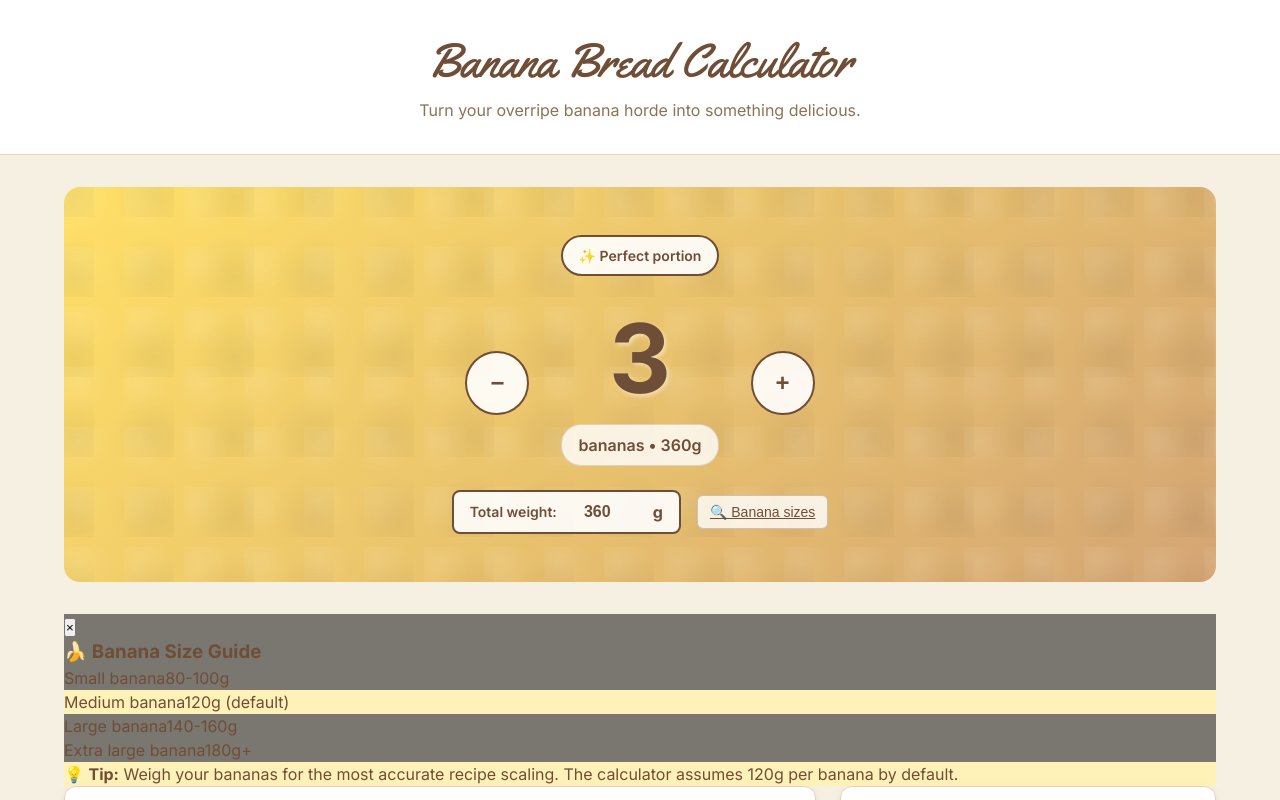
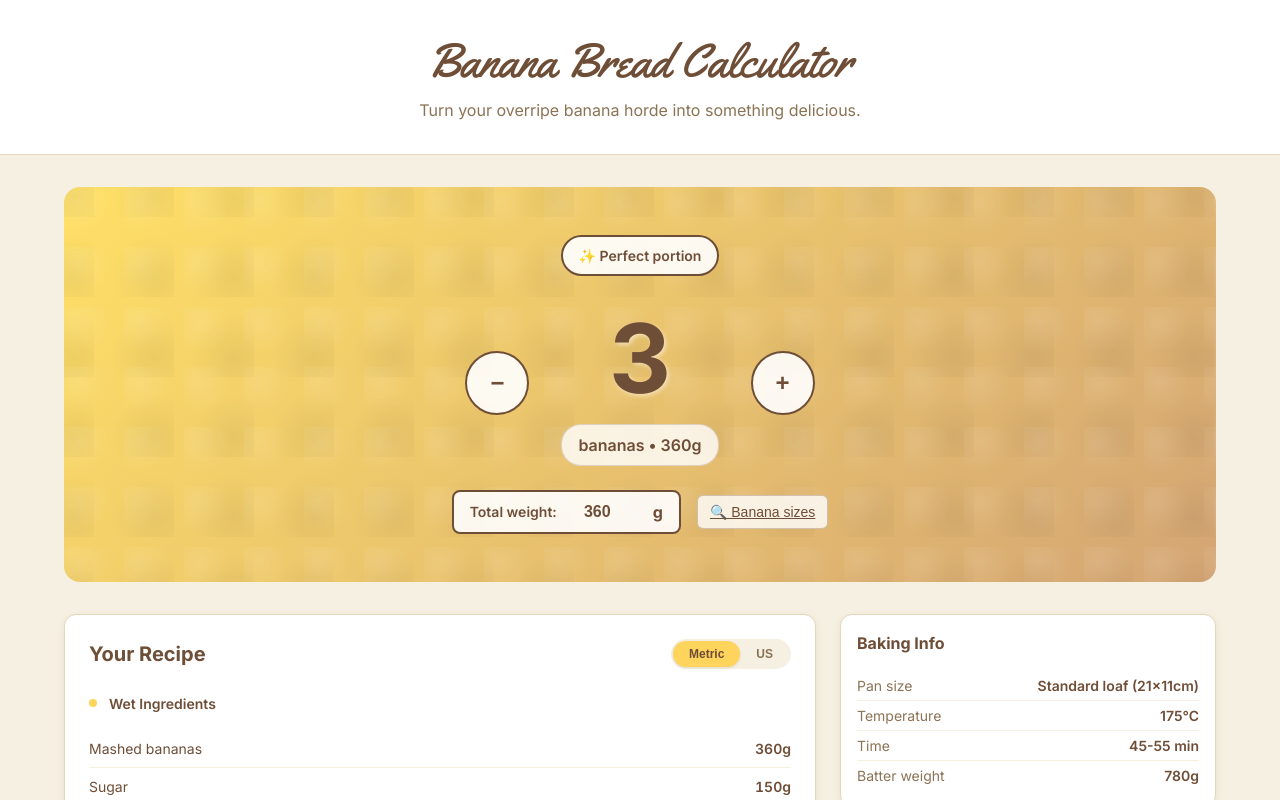
Before and after one commit to titania-nz/banana-bread-calculator, a React (Vite) app: page / in a window 1280 px wide. Both pictures are taken after a click on the button "🔍 Banana sizes". Shown: the top 800 px of the page. Built offline with nearby package versions, Linux system fonts and the light colour scheme.

Commit message:
Fix banana size modal to be a proper standalone popup

```diff
--- a/src/App.tsx
+++ b/src/App.tsx
@@ -380,49 +380,6 @@ export default function App() {
           )}
         </section>
 
-        {/* Banana Size Help Modal */}
-        {showBananaSizeHelp && (
-          <div className="fixed inset-0 z-50 flex items-center justify-center p-4" style={{ backgroundColor: 'rgba(0, 0, 0, 0.5)' }}>
-            <div
-              className="absolute inset-0"
-              onClick={() => setShowBananaSizeHelp(false)}
-            />
-            <div className="relative bg-white rounded-xl p-6 max-w-md w-full shadow-xl border border-gray-200 z-10" style={{ maxHeight: '80vh', overflowY: 'auto' }}>
-              <button
-                onClick={() => setShowBananaSizeHelp(false)}
-                className="absolute top-4 right-4 w-8 h-8 flex items-center justify-center rounded-full hover:bg-gray-100 text-gray-500 hover:text-gray-700 transition-colors"
-                aria-label="Close banana size guide"
-              >
-                <span className="text-xl leading-none">×</span>
-              </button>
-              <h3 className="text-xl font-bold mb-6 pr-8" style={{ color: '#6F4E37' }}>🍌 Banana Size Guide</h3>
-              <div className="space-y-3 text-sm">
-                <div className="flex justify-between items-center py-3 border-b" style={{ borderColor: '#F5F0E1' }}>
-                  <span className="font-medium" style={{ color: '#6F4E37' }}>Small banana</span>
-                  <span className="text-gray-600 font-mono">80-100g</span>
-                </div>
-                <div className="flex justify-between items-center py-3 border-b -mx-2 px-2 rounded" style={{ borderColor: '#F5F0E1', backgroundColor: '#FFF2B8' }}>
-                  <span className="font-medium" style={{ color: '#6F4E37' }}>Medium banana</span>
-                  <span className="font-mono font-semibold" style={{ color: '#6F4E37' }}>120g (default)</span>
-                </div>
-                <div className="flex justify-between items-center py-3 border-b" style={{ borderColor: '#F5F0E1' }}>
-                  <span className="font-medium" style={{ color: '#6F4E37' }}>Large banana</span>
-                  <span className="text-gray-600 font-mono">140-160g</span>
-                </div>
-                <div className="flex justify-between items-center py-3">
-                  <span className="font-medium" style={{ color: '#6F4E37' }}>Extra large banana</span>
-                  <span className="text-gray-600 font-mono">180g+</span>
-                </div>
-              </div>
-              <div className="mt-6 p-4 rounded-lg border" style={{ backgroundColor: '#FFF2B8', borderColor: '#FFD45C' }}>
-                <p className="text-sm leading-relaxed" style={{ color: '#6F4E37' }}>
-                  💡 <strong>Tip:</strong> Weigh your bananas for the most accurate recipe scaling.
-                  The calculator assumes 120g per banana by default.
-                </p>
-              </div>
-            </div>
-          </div>
-        )}
 
         {/* Main Content */}
         <div className="main-content">
@@ -622,6 +579,60 @@ export default function App() {
         </div>
       </div>
 
+      {/* Banana Size Help Modal - Outside container for proper overlay */}
+      {showBananaSizeHelp && (
+        <div
+          className="fixed inset-0 z-50 flex items-center justify-center p-4"
+          style={{ backgroundColor: 'rgba(0, 0, 0, 0.5)' }}
+        >
+          <div
+            className="absolute inset-0"
+            onClick={() => setShowBananaSizeHelp(false)}
+          />
+          <div
+            className="relative bg-white rounded-xl p-6 max-w-md w-full shadow-xl border border-gray-200 z-10"
+            style={{ maxHeight: '80vh', overflowY: 'auto' }}
+          >
+            <button
+              onClick={() => setShowBananaSizeHelp(false)}
+              className="absolute top-4 right-4 w-8 h-8 flex items-center justify-center rounded-full hover:bg-gray-100 text-gray-500 hover:text-gray-700 transition-colors"
+              aria-label="Close banana size guide"
+            >
+              <span className="text-xl leading-none">×</span>
+            </button>
+            <h3 className="text-xl font-bold mb-6 pr-8" style={{ color: '#6F4E37' }}>
+              🍌 Banana Size Guide
+            </h3>
+            <div className="space-y-3 text-sm">
+              <div className="flex justify-between items-center py-3 border-b" style={{ borderColor: '#F5F0E1' }}>
+                <span className="font-medium" style={{ color: '#6F4E37' }}>Small banana</span>
+                <span className="text-gray-600 font-mono">80-100g</span>
+              </div>
+              <div
+                className="flex justify-between items-center py-3 border-b -mx-2 px-2 rounded"
+                style={{ borderColor: '#F5F0E1', backgroundColor: '#FFF2B8' }}
+              >
+                <span className="font-medium" style={{ color: '#6F4E37' }}>Medium banana</span>
+                <span className="font-mono font-semibold" style={{ color: '#6F4E37' }}>120g (default)</span>
+              </div>
+              <div className="flex justify-between items-center py-3 border-b" style={{ borderColor: '#F5F0E1' }}>
+                <span className="font-medium" style={{ color: '#6F4E37' }}>Large banana</span>
+                <span className="text-gray-600 font-mono">140-160g</span>
+              </div>
+              <div className="flex justify-between items-center py-3">
+                <span className="font-medium" style={{ color: '#6F4E37' }}>Extra large banana</span>
+                <span className="text-gray-600 font-mono">180g+</span>
+              </div>
+            </div>
+            <div className="mt-6 p-4 rounded-lg border" style={{ backgroundColor: '#FFF2B8', borderColor: '#FFD45C' }}>
+              <p className="text-sm leading-relaxed" style={{ color: '#6F4E37' }}>
+                💡 <strong>Tip:</strong> Weigh your bananas for the most accurate recipe scaling.
+                The calculator assumes 120g per banana by default.
+              </p>
+            </div>
+          </div>
+        </div>
+      )}
       {/* Footer */}
       <footer className="footer">
         <div className="container">
```
